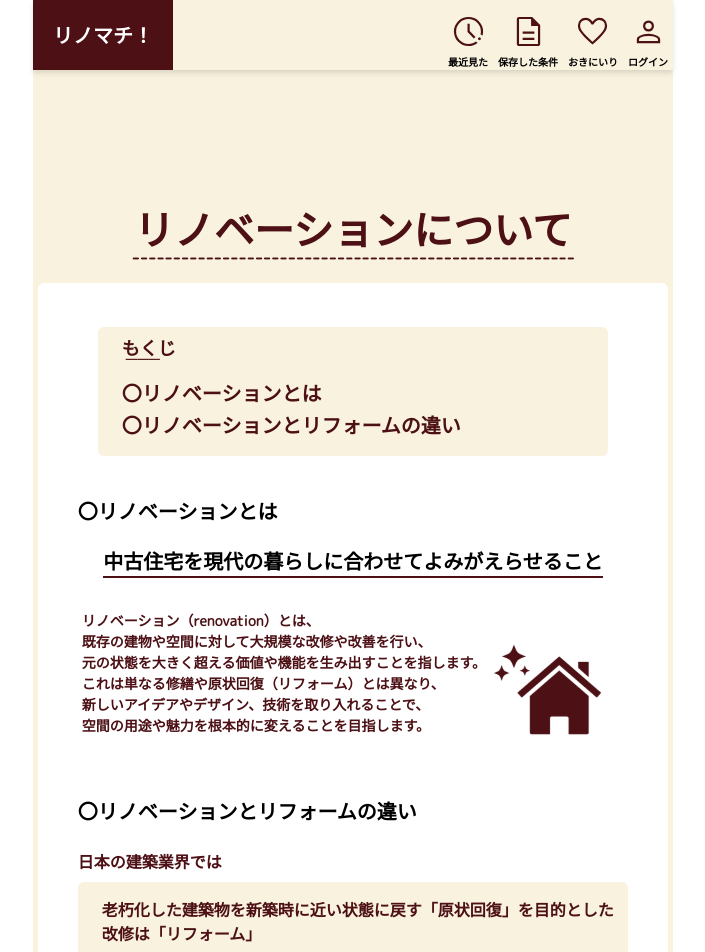
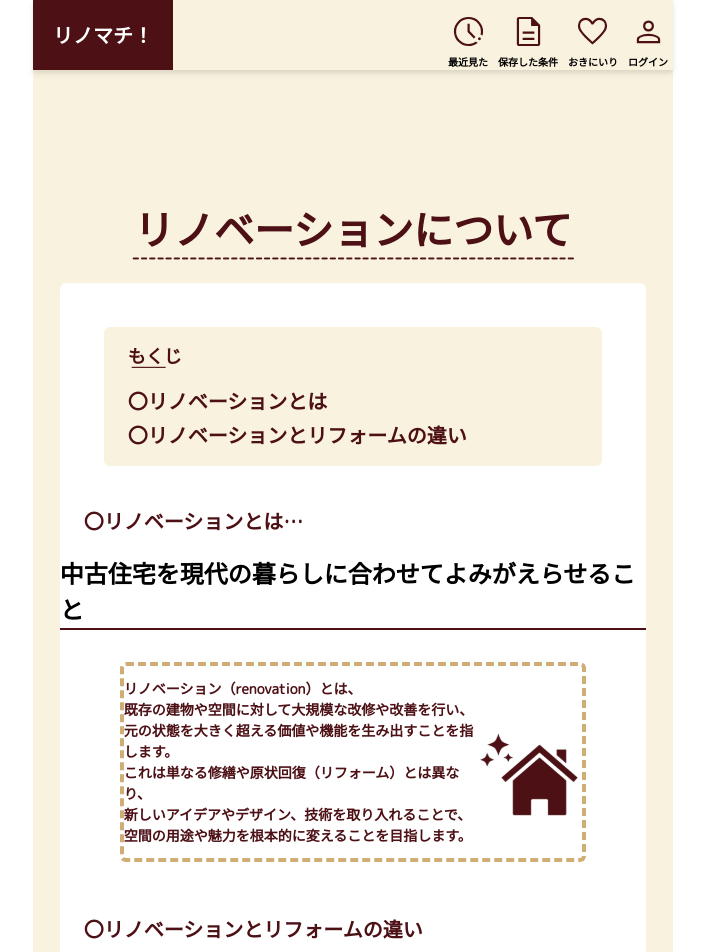
Before and after one commit to yama-chiiii/Rinomachi-Front, a Next.js app: page /description in a window 1280 px wide. Shown: the top 952 px of the page, without its empty margins (287-992 px from the left). Built offline with nearby package versions, Linux system fonts and the light colour scheme.

Commit message:
style:フォントサイズ修正

```diff
--- a/src/app/description/page.tsx
+++ b/src/app/description/page.tsx
@@ -11,29 +11,29 @@ const Description = () => {
         <div className='-mt-8 lg:-mt-16 mb-12 text-xs lg:text-lg text-brown-dark'>
           ------------------------------------------------------
         </div>
-        <div className='h-auto rounded-md px-16 bg-white'>
+        <div className='lg:w-11/12 w-full h-auto rounded-md bg-white'>
           <div className='mt-44 mx-44 bg-brown-light rounded-md'>
             <div>
-              <div className='mx-24 pt-8 text-lg text-brown-dark'>もくじ</div>
+              <div className='mx-24 pt-16 text-lg text-brown-dark'>もくじ</div>
               <div className='text-brown-dark font-black mx-28 -mt-16 mb-8'>
                 ───
               </div>
             </div>
-            <div className='mx-24 text-brown-dark mb-2 text-xl'>
+            <div className='mx-24 text-brown-dark mb-4 text-xl'>
               〇リノベーションとは
             </div>
             <div className='mx-24 text-brown-dark pb-16 text-xl'>
               〇リノベーションとリフォームの違い
             </div>
           </div>
-          <div className='mx-24 mt-40 text-xl'>〇リノベーションとは</div>
+          <div className='mx-24 mt-40 text-xl text-brown-dark'>〇リノベーションとは…</div>
           <div className='flex justify-center'>
-            <div className='mt-20 border-b-2 border-brown-dark text-xl'>
+            <div className='mt-20 border-b-2 border-brown-dark text-2xl'>
               中古住宅を現代の暮らしに合わせてよみがえらせること
             </div>
           </div>
-          <div className='flex flex-row mt-32 mx-28 text-sm text-brown-dark'>
-            <div>
+          <div className='flex flex-row justify-center mt-32 mx-60 text-sm rounded-md text-brown-dark border-4 border-dashed border-brown'>
+            <div className='my-12'>
               リノベーション（renovation）とは、
               <br />
               既存の建物や空間に対して大規模な改修や改善を行い、
@@ -54,16 +54,16 @@ const Description = () => {
               className='mt-28'
             />
           </div>
-          <div className='mt-52 mx-24 text-xl'>〇リノベーションとリフォームの違い</div>
-          <div className='mt-24 mx-24 text-md text-brown-dark'>日本の建築業界では</div>
-          <div className='mt-8 bg-brown-light rounded-md mx-24 mb-16'>
+          <div className='mt-52 mx-24 text-xl text-brown-dark'>〇リノベーションとリフォームの違い</div>
+          <div className='mt-24 mx-24 pl-24 text-lg text-brown-dark'>日本の建築業界では</div>
+          <div className='mt-8 bg-brown-light rounded-md mx-48 mb-16'>
             <div className='pl-24 py-16 text-brown-dark'>
               老朽化した建築物を新築時に近い状態に戻す「原状回復」を目的とした
               <br />
               改修は「リフォーム」
             </div>
           </div>
-          <div className='mt-8 bg-brown-light rounded-md mx-24'>
+          <div className='mt-8 bg-brown-light rounded-md mx-48'>
             <div className='pl-24 py-16 text-brown-dark'>
               新たに建築物を住まいを作り変えて、性能・間取り・デザインを刷新し、
               <br />
```
